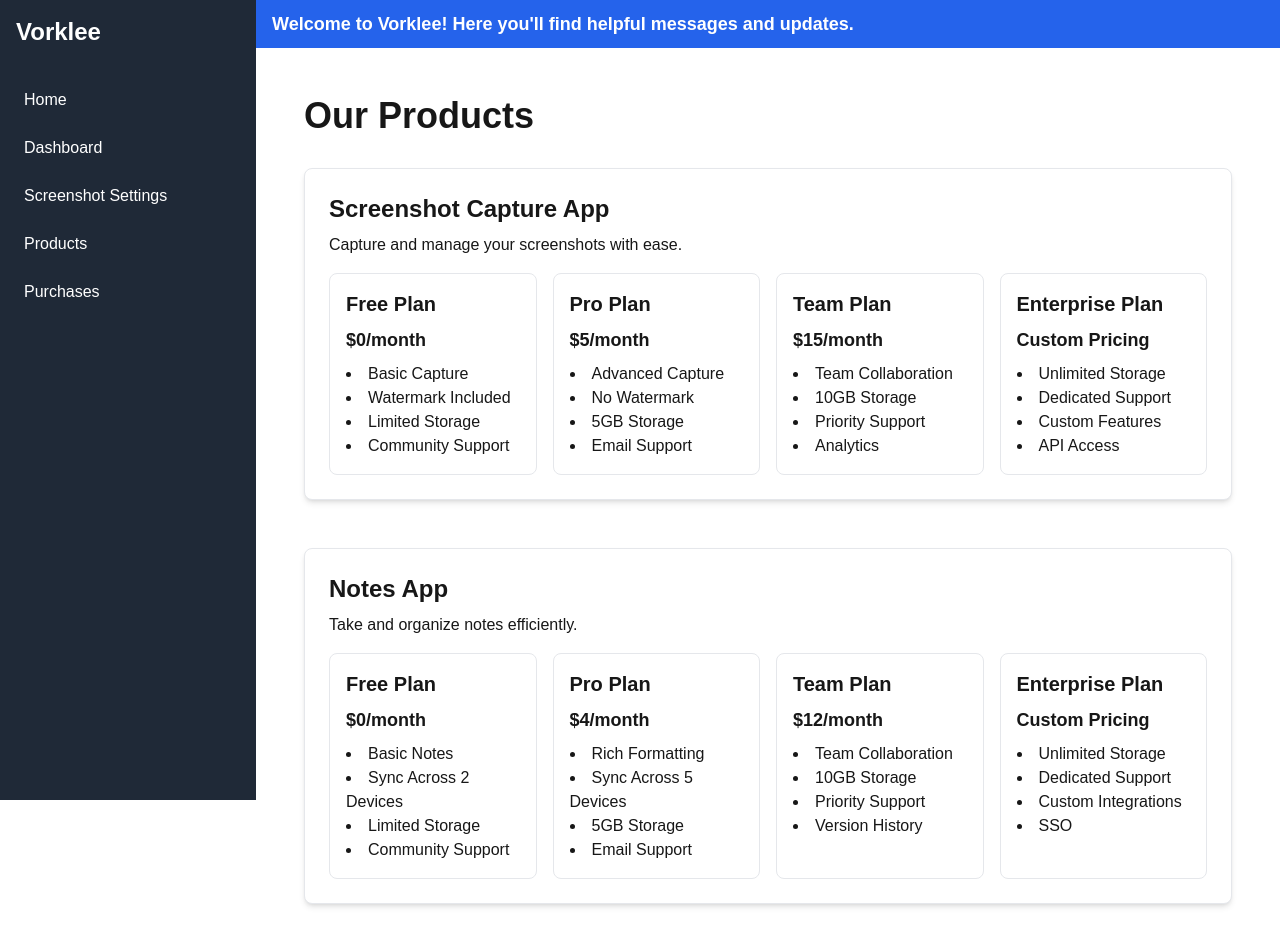
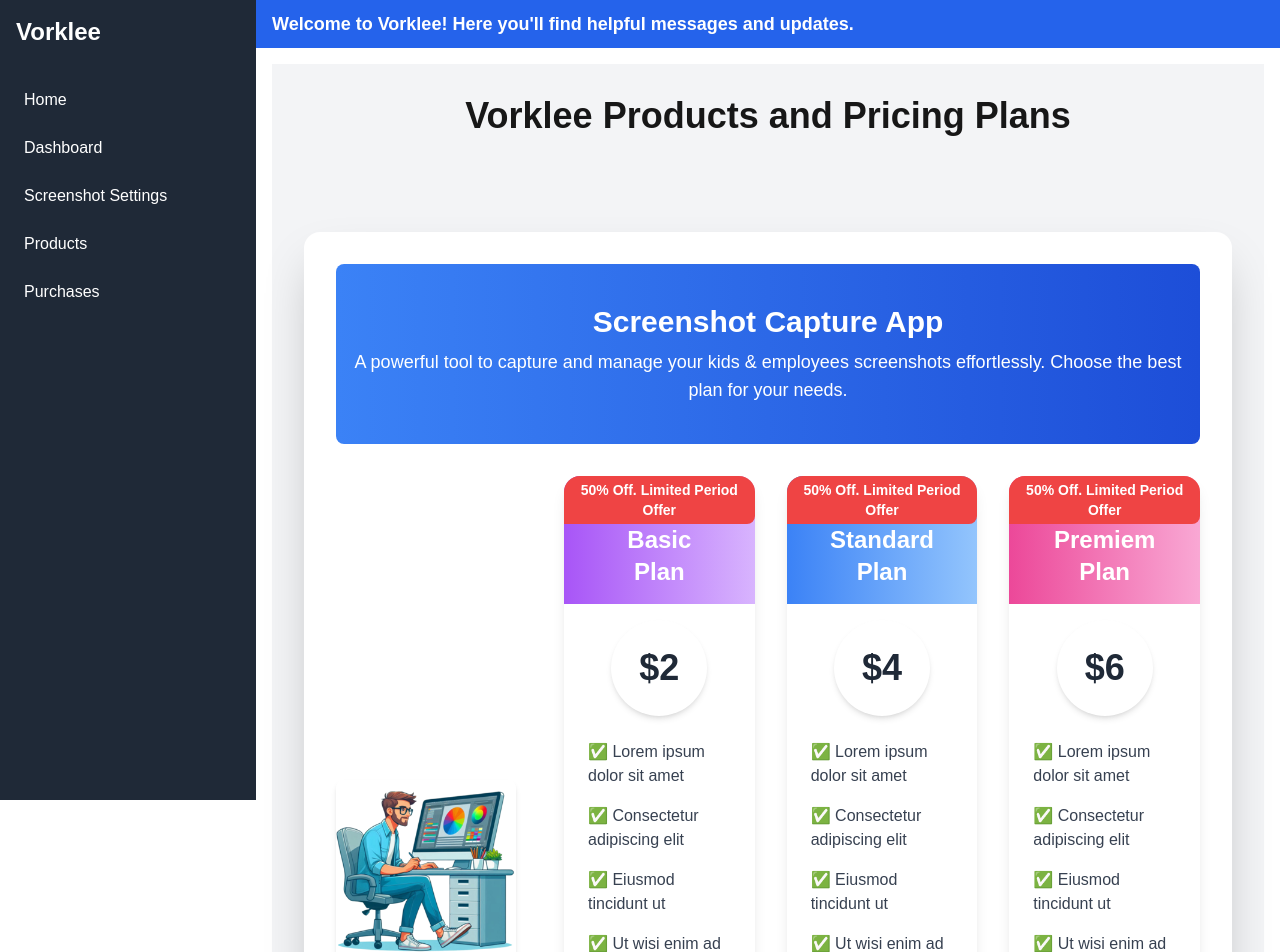
Before and after one commit to SunBathu/Vorklee, a Next.js app: page /products in a window 1280 px wide. Shown: the top 952 px of the page. Built offline with nearby package versions, Linux system fonts and the light colour scheme.

Commit message:
Done product page desing

```diff
--- a/src/app/products/page.tsx
+++ b/src/app/products/page.tsx
@@ -1,111 +1,135 @@
 // src/app/products/page.tsx
 
-import ProductCard from '@/components/ProductCard';
+import Image from 'next/image';
 
 export default function ProductsPage() {
-  const screenshotAppPlans = [
-    {
-      name: 'Free Plan',
-      price: '$0/month',
-      features: [
-        'Basic Capture',
-        'Watermark Included',
-        'Limited Storage',
-        'Community Support',
-      ],
-    },
-    {
-      name: 'Pro Plan',
-      price: '$5/month',
-      features: [
-        'Advanced Capture',
-        'No Watermark',
-        '5GB Storage',
-        'Email Support',
-      ],
-    },
-    {
-      name: 'Team Plan',
-      price: '$15/month',
-      features: [
-        'Team Collaboration',
-        '10GB Storage',
-        'Priority Support',
-        'Analytics',
-      ],
-    },
-    {
-      name: 'Enterprise Plan',
-      price: 'Custom Pricing',
-      features: [
-        'Unlimited Storage',
-        'Dedicated Support',
-        'Custom Features',
-        'API Access',
-      ],
-    },
-  ];
+  return (
+    <div className="min-h-screen bg-gray-100 p-8 flex flex-col items-center space-y-12">
+      <h1 className="text-4xl font-bold mb-12">
+        Vorklee Products and Pricing Plans
+      </h1>
 
-  const notesAppPlans = [
-    {
-      name: 'Free Plan',
-      price: '$0/month',
-      features: [
-        'Basic Notes',
-        'Sync Across 2 Devices',
-        'Limited Storage',
-        'Community Support',
-      ],
-    },
-    {
-      name: 'Pro Plan',
-      price: '$4/month',
-      features: [
-        'Rich Formatting',
-        'Sync Across 5 Devices',
-        '5GB Storage',
-        'Email Support',
-      ],
-    },
-    {
-      name: 'Team Plan',
-      price: '$12/month',
-      features: [
-        'Team Collaboration',
-        '10GB Storage',
-        'Priority Support',
-        'Version History',
-      ],
-    },
-    {
-      name: 'Enterprise Plan',
-      price: 'Custom Pricing',
-      features: [
-        'Unlimited Storage',
-        'Dedicated Support',
-        'Custom Integrations',
-        'SSO',
-      ],
-    },
-  ];
+      {/* Screenshot Capture App */}
+      <div className="w-full max-w-7xl bg-white rounded-2xl shadow-2xl p-8">
+        <div className="bg-gradient-to-r from-blue-500 to-blue-700 text-white text-center py-10 rounded-lg">
+          <h2 className="text-3xl font-bold mb-2">Screenshot Capture App</h2>
+          <p className="text-lg">
+            A powerful tool to capture and manage your kids & employees
+            screenshots effortlessly. Choose the best plan for your needs.
+          </p>
+        </div>
 
-  return (
-    <div className="p-8">
-      <h1 className="text-4xl font-bold mb-8">Our Products</h1>
+        <div className="grid grid-cols-1 md:grid-cols-4 gap-12 items-center">
+          {/* Product Image */}
+          <div className="md:col-span-1 flex justify-center">
+            <Image
+              src="/images/PgProductScreenshot.png"
+              alt="Screenshot Capture App"
+              width={200}
+              height={200}
+              className="rounded-lg shadow-md"
+            />
+          </div>
+          {/* Plans */}
+          <div className="md:col-span-3 grid grid-cols-1 md:grid-cols-3 gap-8 mt-8">
+            {renderPlanCard('Basic Plan', 'basic', '$2', '$4', '$2')}
+            {renderPlanCard('Standard Plan', 'standard', '$4', '$8', '$4')}
+            {renderPlanCard('Premiem Plan', 'premiem', '$6', '$12', '$6')}
+          </div>
+        </div>
+      </div>
 
-      <div className="space-y-12">
-        <ProductCard
-          title="Screenshot Capture App"
-          description="Capture and manage your screenshots with ease."
-          plans={screenshotAppPlans}
-        />
-
-        <ProductCard
-          title="Notes App"
-          description="Take and organize notes efficiently."
-          plans={notesAppPlans}
-        />
+      {/* Notes App */}
+      <div className="w-full max-w-7xl bg-white rounded-2xl shadow-2xl p-8">
+        <div className="bg-gradient-to-r from-blue-500 to-blue-700 text-white text-center py-10 rounded-lg">
+          <h2 className="text-3xl font-bold mb-2">Notes App</h2>
+          <p className="text-lg">
+            A powerful tool to manage your notes online. Choose the best plan for your needs.
+          </p>
+        </div>
+        <div className="grid grid-cols-1 md:grid-cols-4 gap-12 items-center">
+          {/* Product Image */}
+          <div className="md:col-span-1 flex justify-center">
+            <Image
+              src="/images/PgProductNotes.png"
+              alt="Notes App"
+              width={200}
+              height={200}
+              className="rounded-lg shadow-md"
+            />
+          </div>
+          {/* Plans */}
+          <div className="md:col-span-3 grid grid-cols-1 md:grid-cols-3 gap-8 mt-8">
+            {renderPlanCard('Basic Plan', 'basic', '$10', '$20', '$10')}
+            {renderPlanCard('Standard Plan', 'standard', '$20', '$40', '$20')}
+            {renderPlanCard('Premiem Plan', 'premiem', '$30', '$60', '$30')}
+          </div>
+        </div>
       </div>
     </div>
   );
 }
+
+function renderPlanCard(
+  title: string,
+  planType: string,
+  price: string,
+  oldPrice: string,
+  newPrice: string,
+) {
+  const gradientColors = {
+    basic: 'from-purple-500 to-purple-300',
+    standard: 'from-blue-500 to-blue-300',
+    premiem: 'from-pink-500 to-pink-300',
+  };
+
+  return (
+    <div className="bg-white rounded-2xl shadow-lg overflow-hidden text-center flex flex-col relative">
+      {/* 50% Off Badge */}
+      <div className="absolute top-0 left-0 bg-red-500 text-white px-3 py-1 text-sm font-bold rounded-br-lg z-10">
+        50% Off. Limited Period Offer
+      </div>
+
+      {/* Gradient Header */}
+      <div
+        className={`bg-gradient-to-r ${gradientColors[planType]} relative py-16`}
+      >
+        <h3 className="text-2xl font-bold text-white absolute top-1/2 left-1/2 transform -translate-x-1/2 -translate-y-1/4">
+          {title}
+        </h3>
+      </div>
+
+      {/* Price Badge */}
+      <div className="relative mt-4 mb-6">
+        <div className="w-24 h-24 bg-white rounded-full flex items-center justify-center shadow-md mx-auto">
+          <p className="text-4xl font-bold text-gray-800">{price}</p>
+        </div>
+      </div>
+
+      {/* Features and Buttons */}
+      <div className="px-6 pb-6 text-left">
+        <ul className="space-y-4 text-gray-700 mb-6">
+          <li>✅ Lorem ipsum dolor sit amet</li>
+          <li>✅ Consectetur adipiscing elit</li>
+          <li>✅ Eiusmod tincidunt ut</li>
+          <li>✅ Ut wisi enim ad minim</li>
+        </ul>
+        <div className="flex flex-col space-y-2">
+          <button className="bg-gray-500 text-white py-2 rounded-full hover:bg-gray-600 transition">
+            Free Trial $0
+          </button>
+          <button className="bg-green-500 text-white py-2 rounded-full hover:bg-green-600 transition">
+            Buy for - Individual{' '}
+            <span className="line-through mr-2">{oldPrice}</span> {newPrice}
+          </button>
+          <button className="bg-blue-500 text-white py-2 rounded-full hover:bg-blue-600 transition">
+            Buy for - Company <span className="line-through mr-2">$80</span> $40
+          </button>
+        </div>
+        <p className="text-gray-500 mt-6 text-sm">
+          All plans pricing are per month (billed annually).
+        </p>
+      </div>
+    </div>
+  );
+}
```
Also changed, not shown: public/images/PgProductNotes.png (added), public/images/PgProductScreenshot.png (added).
